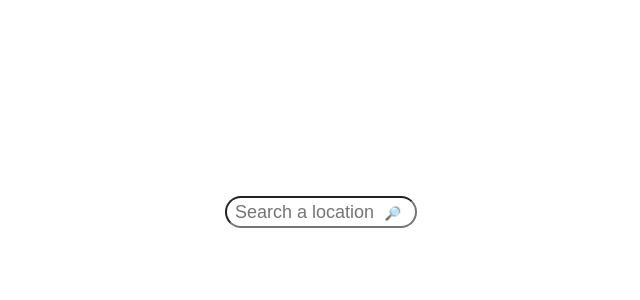
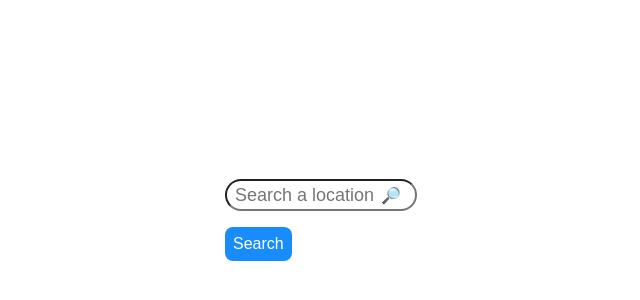
Before and after one commit to Huespal/flying-free, a Next.js app: page / in a window 1280 px wide. Shown: the part 184-484 px from the top of the page, without its empty margins (319-959 px from the left). Built offline with nearby package versions, Linux system fonts and the light colour scheme.

Commit message:
feat: add Button component

```diff
--- /dev/null
+++ b/src/components/Button/index.tsx
@@ -0,0 +1,35 @@
+'use client';
+
+import './styles.css';
+
+enum ButtonVariant {
+  primary = 'primary',
+  secondary = 'secondary'
+}
+
+interface ButtonProps {
+  children: string;
+  type?: HTMLButtonElement['type'];
+  variant?: `${ButtonVariant}`;
+  onClick?: () => void;
+  disabled?: boolean;
+}
+
+const Button = ({
+  children,
+  type = 'button',
+  variant = ButtonVariant.primary,
+  onClick,
+  disabled = false
+}: ButtonProps) => (
+  <button
+    type={type}
+    disabled={disabled}
+    className={`btn-${variant}`}
+    onClick={onClick}
+  >
+    {children}
+  </button>
+);
+
+export default Button;
--- /dev/null
+++ b/src/components/Button/styles.css
@@ -0,0 +1,31 @@
+button {
+  border-radius: 0.5rem;
+  border: none;
+  cursor: pointer;
+  font-size: 1rem;
+  transition: filter .5s;
+  padding: var(--space-s);
+
+  &.btn-primary {
+    background-color: var(--color-primary);
+    color: var(--color-light);
+  }
+
+  &.btn-secondary {
+    background-color: var(--color-light);
+    outline: 2px solid var(--color-primary);
+    color: var(--color-primary);
+  }
+
+  &:disabled {
+    background-color: var(--color-gray-alpha-100);
+    color: var(--color-dark);
+    outline: 0;
+    cursor: default;
+    pointer-events: none;
+  }
+
+  &:hover {
+    filter: brightness(1.2);
+  }
+}
--- a/src/components/Search/index.tsx
+++ b/src/components/Search/index.tsx
@@ -1,6 +1,8 @@
 'use client'
 
+import Button from '@/components/Button';
 import FieldSearch from '@/components/FieldSearch';
+import { FormEvent } from 'react';
 
 export const Search = () => {
 
@@ -8,8 +10,9 @@ export const Search = () => {
     console.log('Search value: ', value);
   }
 
-  const onSubmit = () => {
-    console.log('Submit form');
+  const onSubmit = (evt: FormEvent) => {
+    evt.preventDefault();
+    console.log('Submit form!');
   }
 
   return (
@@ -19,6 +22,7 @@ export const Search = () => {
         placeholder="Search a location"
         onSearch={onSearch}
       />
+      <Button type="submit">Search</Button>
     </form>
   );
 }
```
Also changed, not shown: 1 other file (tests, documents, lock files or other folders).
